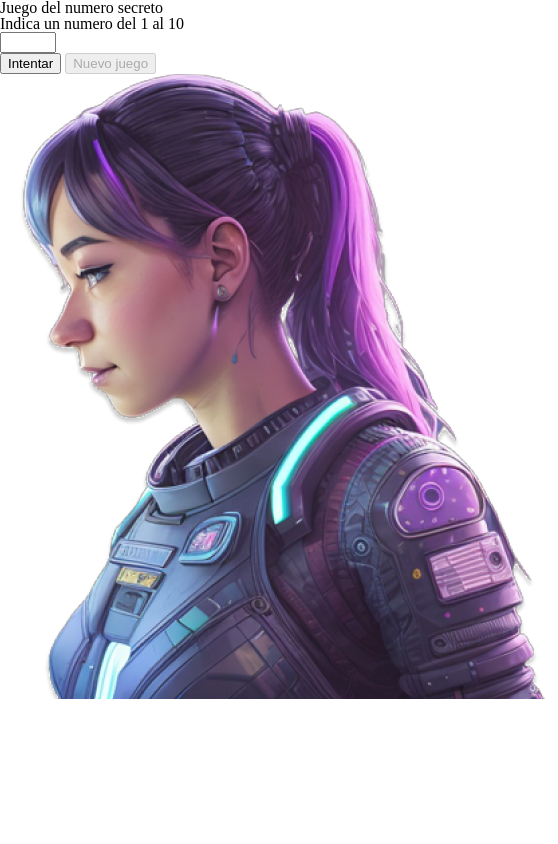
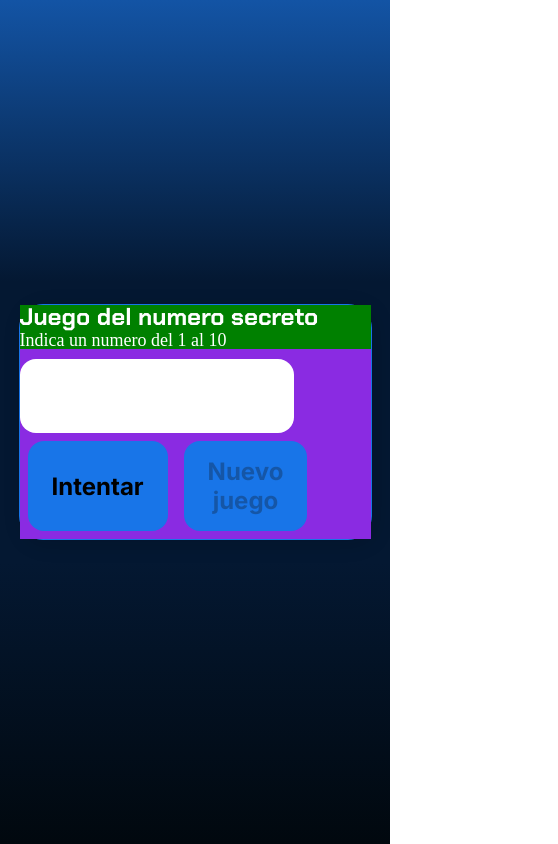
Before and after one commit to Oscardj307/numero-secreto-mi-estilo, a plain HTML site: page index.html in a window 390 px wide. Shown: the whole page, 558 px wide, since content can reach past the window. Drawn offline with Linux system fonts and the light colour scheme.

Commit message:
Cambiando estilos y no se que hacer XD

```diff
--- a/index.html
+++ b/index.html
@@ -15,6 +15,10 @@
 
 <body>
 
+    <!-- <header>
+        Cabecera
+    </header> -->
+
     <main>
         <div class="container__contenido">
             <div class="container__informaciones">
@@ -23,7 +27,7 @@
              </div>
 
                 <input type="number" id="valorUsuario" min="1" max="10" class="container__input">
-                <div class="chute container__botones">
+                <div class="container__botones">
                     <button onclick="verificarIntento();" class="container__boton">Intentar</button>
                     <button onclick="reiniciarJuego();" class="container__boton" id="reiniciar" disabled>Nuevo juego</button>
                 </div>
@@ -34,8 +38,9 @@
                 </div>
 
     </main>
-
-   </div>
+    <!-- <footer>
+        Este es el pie de pagina
+    </footer> -->
     <script src="app.js" defer></script>
 </body>
 
--- a/style.css
+++ b/style.css
@@ -1,6 +1,147 @@
-
-
-@media screen and (max-width:480px){
+body {
+    background: linear-gradient(#1354A5 0%, #041832 33.33%, #041832 66.67%, #01080E 100%);
+    height: 100vh;
+    display: flex;
+    align-items: center;
+    justify-content: center;
 
 
 }
+
+ /* body::before {
+    background-image: url("img/code.png");
+    background-repeat: no-repeat;
+    background-position: right;
+    content: "";
+    width: 100%;
+    height: 100%;
+    opacity: 0.4;
+
+}  */
+
+header{
+    background: brown;
+}
+main {
+    background-image: url("img/Ruido.png");
+    width: 1200px;
+    height: 600px;
+    display: flex;
+    align-items: center;
+    border-radius: 24px;
+    border: 1px solid #1875E8;
+    box-shadow: 4px 4px 20px 0px rgba(1, 8, 14, 0.15);
+
+
+  }
+
+
+
+  .container__contenido {
+    background: blueviolet;
+    width: 50%;
+  }
+
+  .container__informaciones{
+    background: green;
+  }
+
+ .container__informaciones h1 {
+    font-family: 'Chakra Petch', sans-serif;
+    font-size: 72px;
+    padding-bottom: 3rem;
+    color: #FFF;
+
+}
+.texto__parrafo {
+    font-size: 32px;
+    font-weight: 400;
+    color: #FFF;
+}
+
+p,
+button {
+    font-family: 'Inter', sans-serif;
+}
+
+.container__input {
+     width: 60%;
+    height: 10px;
+    border-radius: 16px;
+    background-color: #FFF;
+    border: none;
+    color: #1875E8;
+    padding: 2rem;
+    font-size: 24px;
+    font-weight: 700;
+    font-family: 'Inter', sans-serif;
+    margin-top: 10px;
+}
+
+.container__botones{
+    display: flex;
+    width: 80%;
+
+}
+
+.container__boton {
+    border-radius: 16px;
+    background: #1875E8;
+    padding: 16px 24px;
+    width: 50%;
+    height: auto;
+    font-size: x-large;
+    font-weight: 700;
+    border: none;
+    margin-top: 2rem;
+    margin: 8px;
+}
+.container__botones:disabled {
+    background: #898989;
+}
+
+.persona {
+    background: pink;
+    width: 50%;
+}
+
+.persona img{
+    width: 70%;
+    margin-left: 15%;
+}
+
+footer{
+    background: brown;
+}
+@media screen and (max-width:480px){
+
+main {
+    height: auto;
+    width: 90vw;
+    display: block;
+
+}
+.container__contenido {
+    width: 90vw;
+    justify-content: center;
+  }
+
+.persona {
+    background: pink;
+    width: 50%;
+    display: none;
+}
+
+
+.container__informaciones h1 {
+    font-family: 'Chakra Petch', sans-serif;
+    font-size: x-large;
+    padding-bottom: 2px;
+}
+
+.texto__parrafo {
+    font-size: large;
+    font-weight: 400;
+}
+
+}
```
